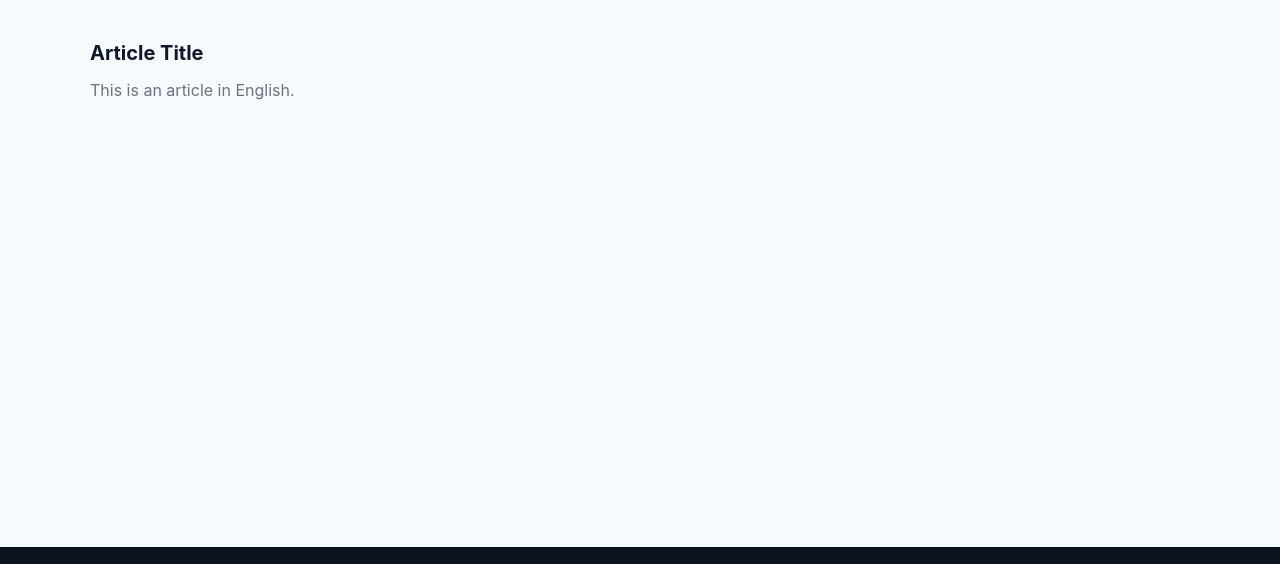
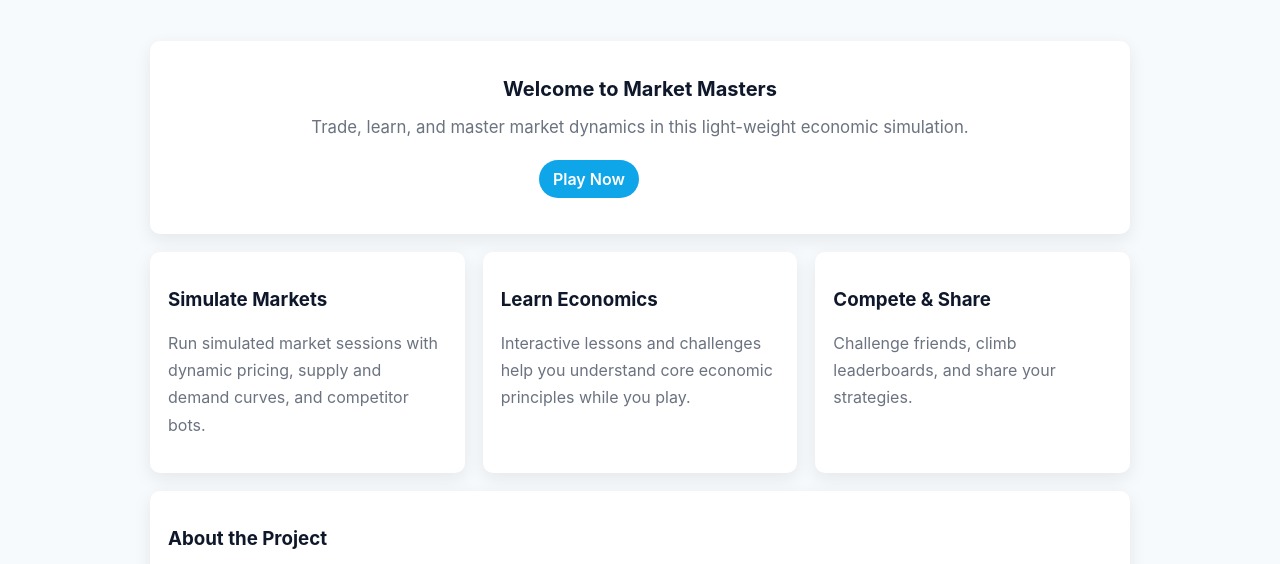
Before and after one commit to evgen1sider/market-masters, a website: page index.html in a window 1280 px wide. Shown: the part 193-757 px from the top of the page. Drawn offline with Linux system fonts and the light colour scheme.

Commit message:
feat(content): add landing content and center/content styles

```diff
--- a/src/contents/index-content-en.html
+++ b/src/contents/index-content-en.html
@@ -1,4 +1,28 @@
-<div>
-  <h2>Article Title</h2>
-  <p>This is an article in English.</p>
-</div>
+<section class="hero card">
+  <h2>Welcome to Market Masters</h2>
+  <p class="lead">Trade, learn, and master market dynamics in this light-weight economic simulation.</p>
+  <div class="cta-row">
+    <a class="btn" href="src/pages/games.html" data-lang-en="Play Now" data-lang-ua="Грати">Play Now</a>
+    <a class="btn secondary" href="src/pages/register.html" data-lang-en="Sign Up" data-lang-ua="Реєстрація">Sign Up</a>
+  </div>
+</section>
+
+<section class="features grid" aria-label="features">
+  <article class="card">
+    <h3>Simulate Markets</h3>
+    <p>Run simulated market sessions with dynamic pricing, supply and demand curves, and competitor bots.</p>
+  </article>
+  <article class="card">
+    <h3>Learn Economics</h3>
+    <p>Interactive lessons and challenges help you understand core economic principles while you play.</p>
+  </article>
+  <article class="card">
+    <h3>Compete & Share</h3>
+    <p>Challenge friends, climb leaderboards, and share your strategies.</p>
+  </article>
+</section>
+
+<section class="about card">
+  <h3>About the Project</h3>
+  <p>Market Masters is a small indie project aiming to teach market fundamentals through gameplay. It's open-source and lightweight.</p>
+</section>
--- a/src/styles/style.css
+++ b/src/styles/style.css
@@ -36,6 +36,14 @@ body {
   width: min(1100px, 92%);
   margin: 0 auto;
   padding: 28px 0;
+}
+
+/* Center the content area and make inner content constrained */
+#content {
+  display: block;
+  margin-left: auto;
+  margin-right: auto;
+  max-width: 980px;
 }
 
 @media (width <= 640px) {
@@ -227,6 +235,45 @@ main {
   padding: 18px;
 }
 
+.hero.card {
+  text-align: center;
+  padding: 36px 22px;
+}
+
+.hero .lead {
+  color: var(--muted);
+  font-size: 1.05rem;
+  margin: 12px 0 18px;
+}
+
+.cta-row {
+  display: flex;
+  gap: 12px;
+  justify-content: center;
+  margin-top: 12px;
+}
+
+.features.grid {
+  margin-top: 18px;
+}
+
+.features .card {
+  padding: 18px;
+  text-align: left;
+}
+
+.about.card {
+  margin-top: 18px;
+}
+
+/* Ensure images inside content scale and center */
+#content img {
+  max-width: 100%;
+  height: auto;
+  display: block;
+  margin: 12px auto;
+}
+
 .grid {
   display: grid;
   grid-template-columns: repeat(auto-fit, minmax(240px, 1fr));
```
